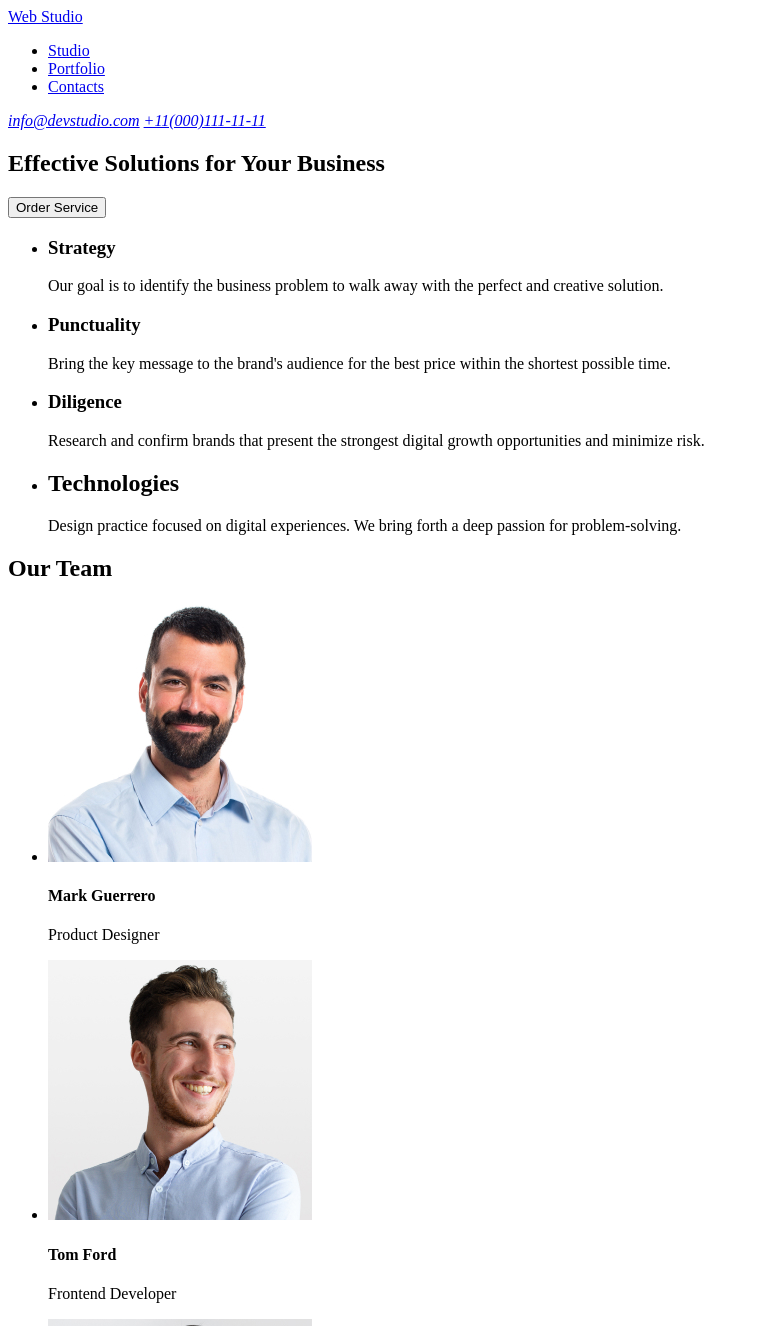
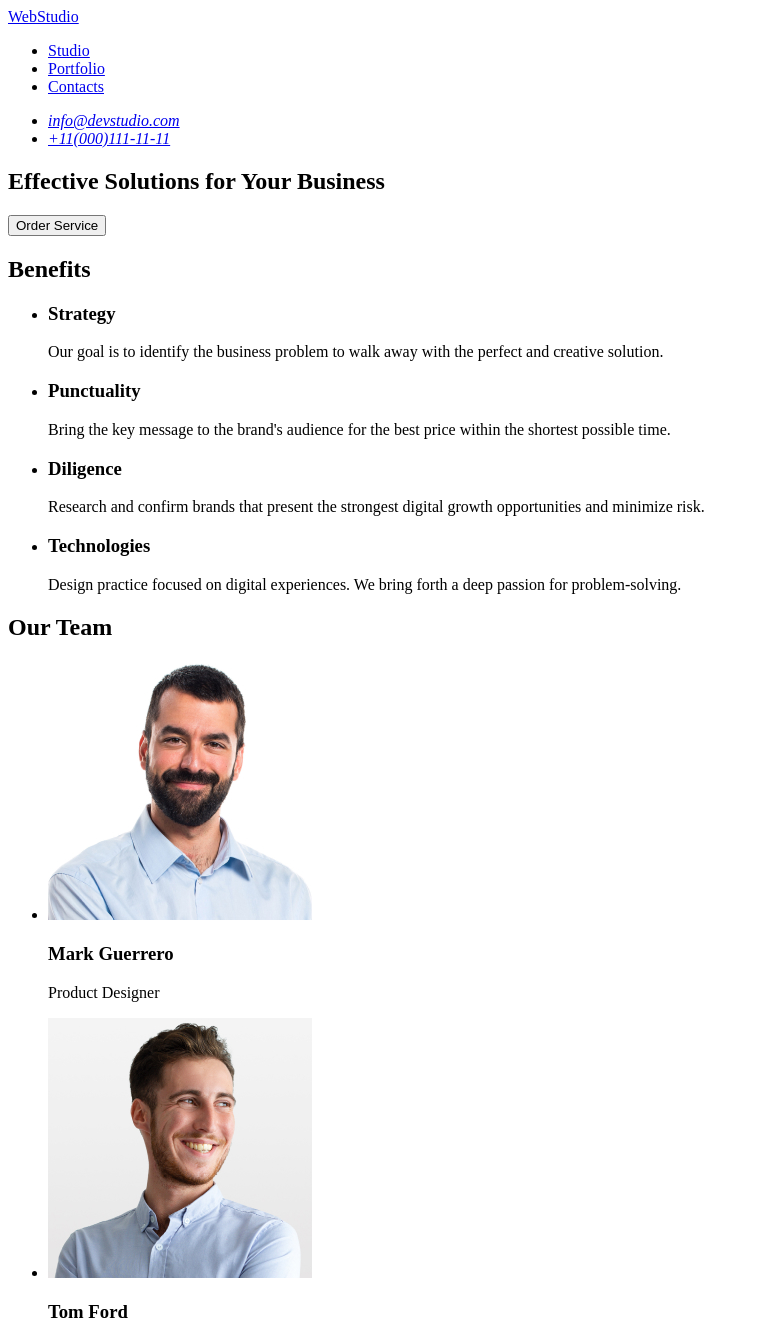
Before and after one commit to Iryna-Buhela/Projects, a plain HTML site: page index.html in a window 1280 px wide. Shown: the top 1326 px of the page, without its empty margins (0-759 px from the left). Drawn offline with Linux system fonts and the light colour scheme.

Commit message:
error correction

```diff
--- a/index.html
+++ b/index.html
@@ -8,7 +8,7 @@
 <body>
     <header>
         <nav>
-            <a href="/index.html/">Web Studio</a>
+            <a href="./index.html">WebStudio</a>
             <ul>
                 <li><a href="/">Studio</a></li>
                 <li><a href="/">Portfolio</a></li>
@@ -16,8 +16,10 @@
             </ul>
         </nav>
         <address>
-            <a href="mailto:info@devstudio.com">info@devstudio.com</a>
-            <a href="tel:+11(000)111-11-11">+11(000)111-11-11</a>
+            <ul>
+                <li><a href="mailto:info@devstudio.com">info@devstudio.com</a></li>
+                <li><a href="tel:+110001111111">+11(000)111-11-11</a></li>
+            </ul>
         </address>
     </header>
     <main>
@@ -26,6 +28,7 @@
             <button type="button">Order Service</button>
         </section>
         <section>
+            <h2>Benefits</h2>
             <ul>
             <li>
                 <h3>Strategy</h3>
@@ -46,7 +49,7 @@
                 </p>
             </li>
             <li>
-            <h2>Technologies</h2>
+                <h3>Technologies</h3>
                 <p>
                 Design practice focused on digital experiences. We bring forth a deep passion for problem-solving.
                 </p>
@@ -58,29 +61,29 @@
             <ul>
                 <li>
                     <img src="./images/markguerrero1.jpg" width="264" alt="Mark Guerrero">
-                        <h4>Mark Guerrero</h4>
+                        <h3>Mark Guerrero</h3>
                         <p>Product Designer</p>
                 </li>
                 <li>
                     <img src="./images/tomford2.jpg" width="264" alt="Tom Ford">
-                        <h4>Tom Ford</h4>
+                        <h3>Tom Ford</h3>
                         <p>Frontend Developer</p>
                 </li>
                 <li>
                     <img src="./images/camilagarcia3.jpg" width="264" alt="Camila Garcia">
-                        <h4>Camila Garcia</h4>
+                        <h3>Camila Garcia</h3>
                         <p>Marketing</p>
                 </li>
                 <li>
                     <img src="./images/danielwilson4.jpg" width="264" alt="Daniel Wilson">
-                        <h4>Daniel Wilson</h4>
+                        <h3>Daniel Wilson</h3>
                         <p>UI Designer</p>
                 </li>
             </ul>
              </section>
     </main>
     <footer>
-        <a href="/index.html/">Web Studio</a>
+        <a href="./index.html">WebStudio</a>
         <p>Increase the flow of customers and sales for your business with digital marketing & growth solutions.</p>
     </footer>
 </body>
```
Lines whose indentation alone changed are shown as unchanged.
